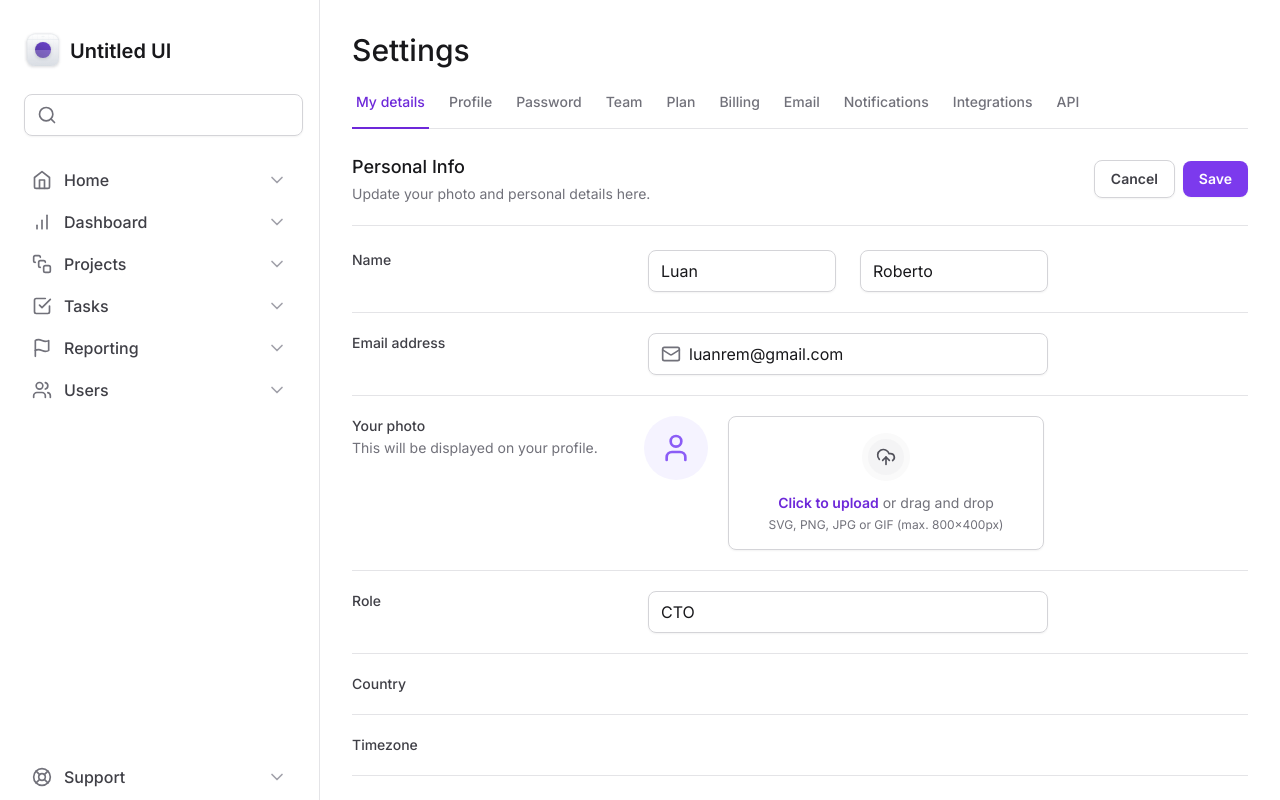
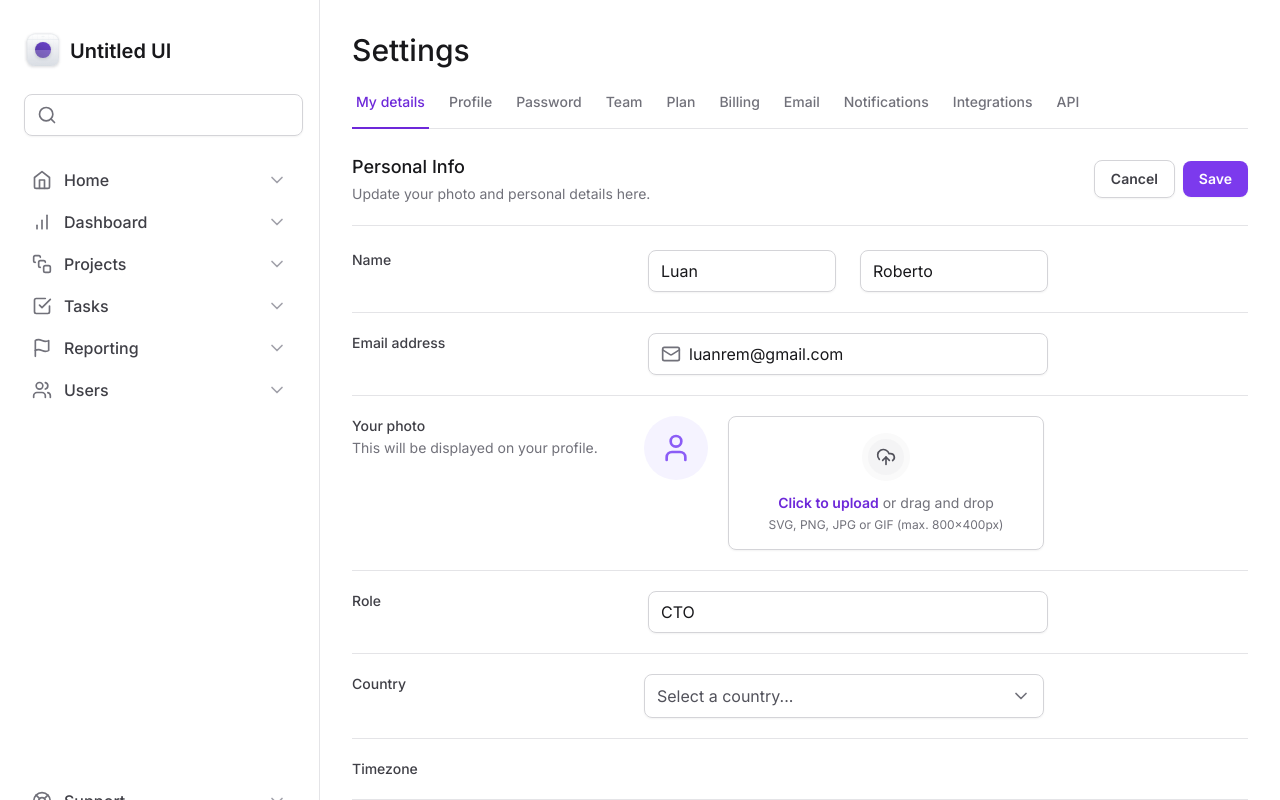
Before and after one commit to luanrem/tailwind-next, a Next.js app: page / in a window 1280 px wide. Shown: the top 800 px of the page. Built offline with nearby package versions, Linux system fonts and the light colour scheme.

Commit message:
C03 - Criando Select de País

```diff
--- a/package.json
+++ b/package.json
@@ -9,6 +9,7 @@
     "lint": "next lint"
   },
   "dependencies": {
+    "@radix-ui/react-select": "^1.2.2",
     "@radix-ui/react-tabs": "^1.0.4",
     "@types/node": "20.5.1",
     "@types/react": "18.2.20",
--- /dev/null
+++ b/src/app/components/Form/Select.tsx
@@ -0,0 +1,59 @@
+'use client'
+
+import * as SelectPrimitive from '@radix-ui/react-select'
+import { Check, ChevronDown } from 'lucide-react'
+
+export interface SelectProps { }
+
+export function Select(props: SelectProps) {
+  return (
+    <SelectPrimitive.Root>
+      <SelectPrimitive.Trigger className="flex h-11 w-full items-center justify-between gap-2 rounded-lg border border-zinc-300 px-3 py-2 shadow-sm data-[placeholder]:text-zinc-600">
+        <SelectPrimitive.Value
+          placeholder="Select a country..."
+          className="text-black"
+        />
+        <SelectPrimitive.Icon>
+          <ChevronDown className="h-5 w-5 text-zinc-500" />
+        </SelectPrimitive.Icon>
+      </SelectPrimitive.Trigger>
+
+      <SelectPrimitive.Portal>
+        <SelectPrimitive.Content
+          side="bottom"
+          position="popper"
+          sideOffset={8}
+          className="z-10 w-[--radix-select-trigger-width] overflow-hidden rounded-lg border border-zinc-200 bg-white"
+        >
+          <SelectPrimitive.Viewport>
+            <SelectPrimitive.Item
+              value="br"
+              className="flex items-center justify-between gap-2 px-3 py-2.5 outline-none data-[highlighted]:bg-zinc-50"
+            >
+              <SelectPrimitive.ItemText className="text-black">
+                Brazil
+              </SelectPrimitive.ItemText>
+
+              <SelectPrimitive.ItemIndicator>
+                <Check className="h-4 w-4 text-violet-500" />
+              </SelectPrimitive.ItemIndicator>
+            </SelectPrimitive.Item>
+
+            <SelectPrimitive.Item
+              value="us"
+              className="flex items-center justify-between gap-2 px-3 py-2.5 outline-none data-[highlighted]:bg-zinc-50"
+            >
+              <SelectPrimitive.ItemText className="text-black">
+                United States
+              </SelectPrimitive.ItemText>
+
+              <SelectPrimitive.ItemIndicator>
+                <Check className="h-4 w-4 text-violet-500" />
+              </SelectPrimitive.ItemIndicator>
+            </SelectPrimitive.Item>
+          </SelectPrimitive.Viewport>
+        </SelectPrimitive.Content>
+      </SelectPrimitive.Portal>
+    </SelectPrimitive.Root>
+  )
+}
--- a/src/app/page.tsx
+++ b/src/app/page.tsx
@@ -3,6 +3,7 @@
 import { Input } from "./components/Input";
 
 import { Mail } from "lucide-react";
+import { Select } from "./components/Form/Select";
 
 export default function Home() {
   return (
@@ -85,7 +86,7 @@
 
           <div className="grid gap-3 grid-cols-form pt-5">
             <label htmlFor="country" className="text-sm font-medium text-zinc-700">Country</label>
-            <div></div>
+            <Select />
           </div>
 
           <div className="grid gap-3 grid-cols-form pt-5">
```
Also changed, not shown: 1 other file (tests, documents, lock files or other folders).
